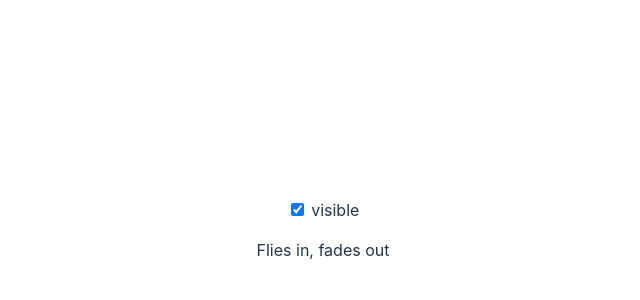
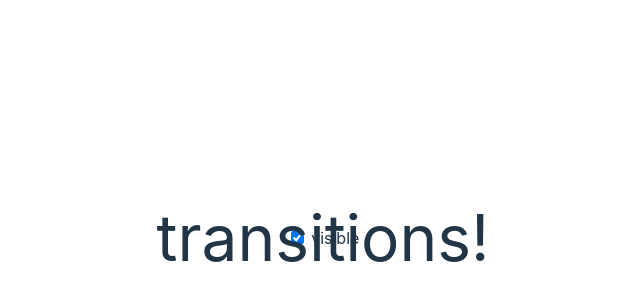
Before and after one commit to akashsoni01/svelte4_poc, a Svelte app in the folder my-svelte-project/: page / in a window 1280 px wide. Shown: the part 162-462 px from the top of the page, without its empty margins (317-957 px from the left). Built offline with nearby package versions, Linux system fonts and the light colour scheme.

Commit message:
custom css

```diff
--- a/my-svelte-project/src/App.svelte
+++ b/my-svelte-project/src/App.svelte
@@ -1,7 +1,25 @@
 <script>
-  import { fade, fly } from "svelte/transition";
+  import { fade } from "svelte/transition";
+  import { elasticOut } from "svelte/easing";
 
   let visible = true;
+
+  function spin(node, { duration }) {
+    return {
+      duration,
+      css: (t) => {
+        const eased = elasticOut(t);
+
+        return `
+					transform: scale(${eased}) rotate(${eased * 1080}deg);
+					color: hsl(
+						${Math.trunc(t * 360)},
+						${Math.min(100, 1000 * (1 - t))}%,
+						${Math.min(50, 500 * (1 - t))}%
+					);`;
+      },
+    };
+  }
 </script>
 
 <label>
@@ -10,5 +28,22 @@
 </label>
 
 {#if visible}
-  <p in:fly={{ y: 200, duration: 2000 }} out:fade>Flies in, fades out</p>
+  <div class="centered" in:spin={{ duration: 8000 }} out:fade>
+    <span>transitions!</span>
+  </div>
 {/if}
+
+<style>
+  .centered {
+    position: absolute;
+    left: 50%;
+    top: 50%;
+    transform: translate(-50%, -50%);
+  }
+
+  span {
+    position: absolute;
+    transform: translate(-50%, -50%);
+    font-size: 4em;
+  }
+</style>
```
